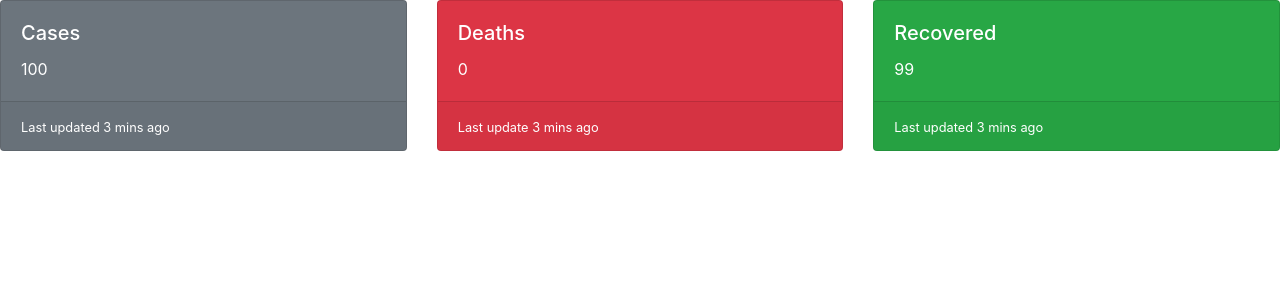
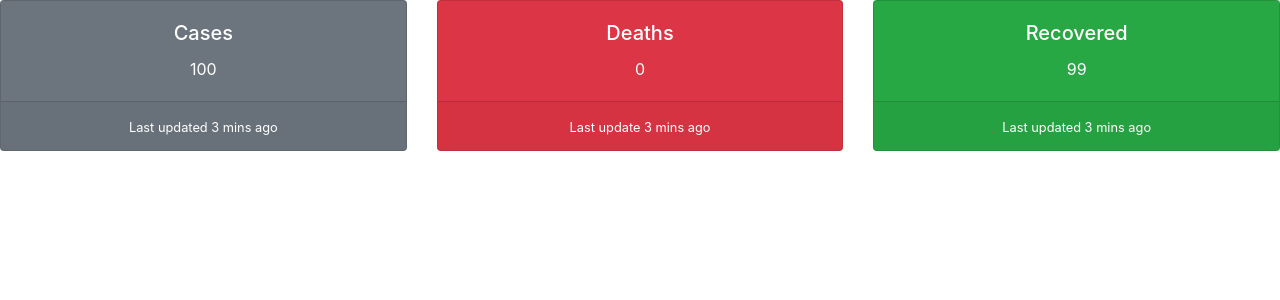
Before and after one commit to VirjinFanesaHusain/Covid19_Tracker, a React (Create React App) app: page / in a window 1280 px wide. Shown: the top 300 px of the page. Built offline with nearby package versions, Linux system fonts and the light colour scheme.

Commit message:
import card deck dan bootstrap pada src app js

```diff
--- a/src/App.js
+++ b/src/App.js
@@ -8,7 +8,7 @@
   return (
     <div>
       <CardDeck>
-  <Card bg="secondary" text="white">
+  <Card bg="secondary" text="white" className="text-center">
     <Card.Body>
       <Card.Title>Cases</Card.Title>
       <Card.Text>100</Card.Text>
@@ -17,7 +17,7 @@
       <small >Last updated 3 mins ago</small>
     </Card.Footer>
   </Card>
-  <Card bg="danger" text={"white"}>
+  <Card bg="danger" text={"white"} className="text-center">
     <Card.Body>
       <Card.Title>Deaths</Card.Title>
       <Card.Text>0</Card.Text>
@@ -26,7 +26,7 @@
       <small>Last update 3 mins ago</small>
     </Card.Footer>
   </Card>
-  <Card bg="success" text={"white"}>
+  <Card bg="success" text={"white"} className="text-center">
     <Card.Body>
       <Card.Title>Recovered</Card.Title>
       <Card.Text>99</Card.Text>
```
Also changed, not shown: 1 other file (tests, documents, lock files or other folders).
